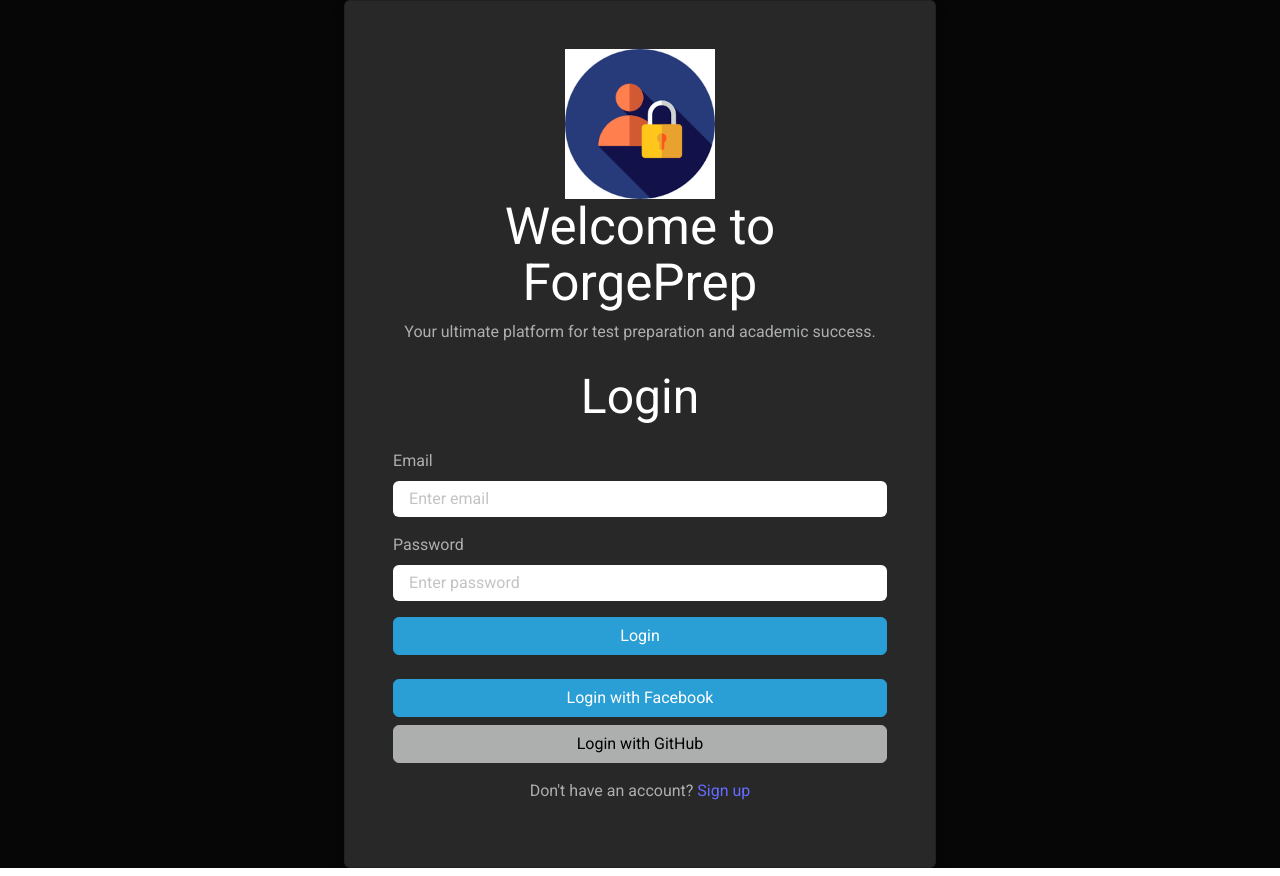
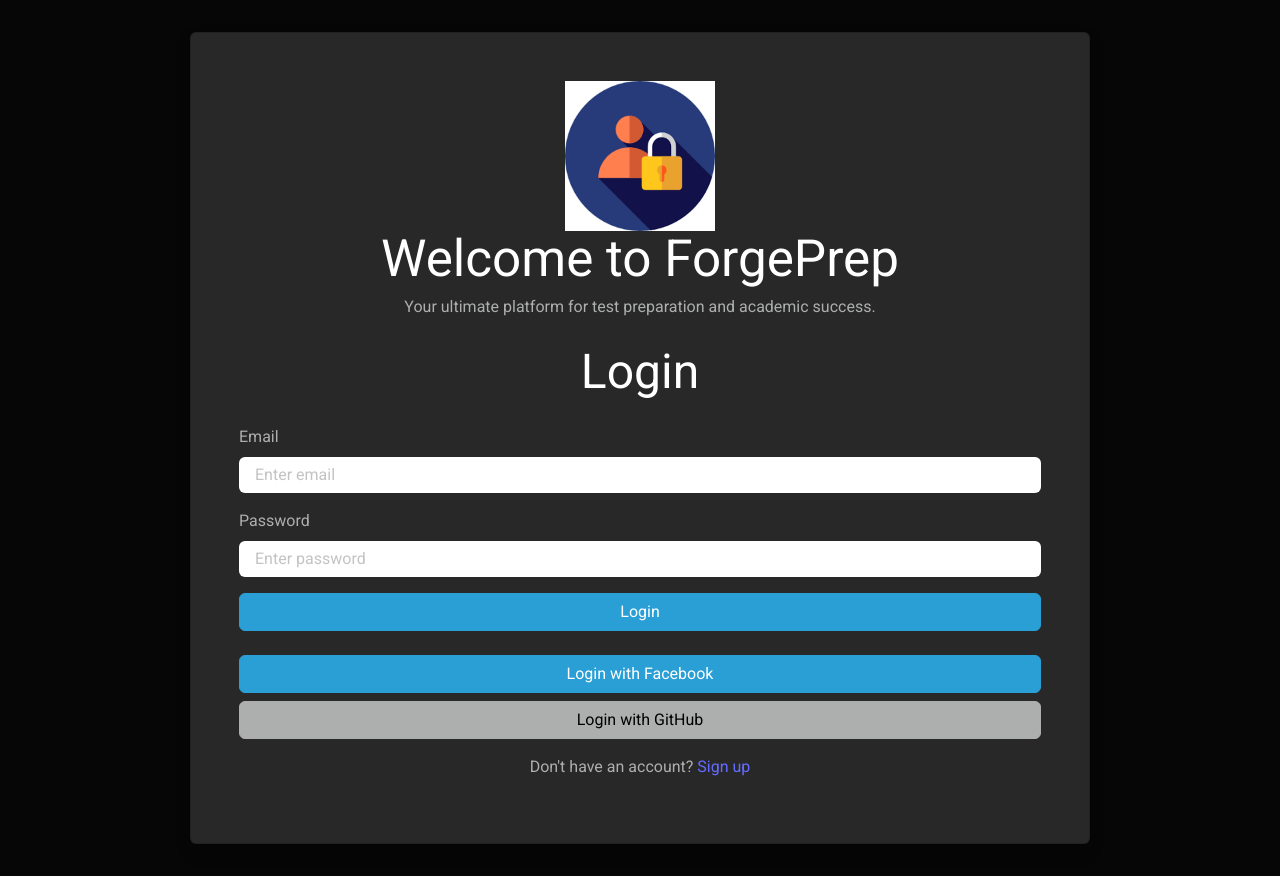
Before and after one commit to mvxconrad/ForgePrep, a React (Vite) app in the folder frontend/forgeprep-frontend/: page /login in a window 1280 px wide. Built offline with nearby package versions, Linux system fonts and the light colour scheme.

Commit message:
tweaked navbar and page layouts and tried to fix username not appearing

```diff
--- a/frontend/forgeprep-frontend/src/index.css
+++ b/frontend/forgeprep-frontend/src/index.css
@@ -25,8 +25,7 @@ a:hover {
 body {
   margin: 0;
   display: flex;
-  justify-content: center; /* Horizontally centers content */
-  align-items: center; /* Vertically centers content */
+  flex-direction: column;
   min-width: 320px;
   min-height: 100vh;
 }
@@ -104,3 +103,10 @@ button:focus-visible {
 .custom-navbar .navbar-collapse.collapse.show {
   display: block !important;
 }
+
+/* Container styles for pages */
+.container {
+  padding: 2rem;
+  max-width: 1200px;
+  margin: 0 auto;
+}
--- a/frontend/forgeprep-frontend/src/pages/Dashboard.jsx
+++ b/frontend/forgeprep-frontend/src/pages/Dashboard.jsx
@@ -24,7 +24,15 @@ const Dashboard = () => {
         const data = await response.json();
         console.log("Dashboard data:", data); // Debugging log
 
-        setUsername(data.user); // Set the user's name
+        // Check the structure of the data and set the username accordingly
+        if (data.user && data.user.username) {
+          setUsername(data.user.username); // Assuming the username is nested under data.user
+        } else if (data.username) {
+          setUsername(data.username); // Assuming the username is directly under data
+        } else {
+          console.warn("Username not found in the response data");
+        }
+
         setRecentTests(data.recentTests || []);
         setGoals(data.goals || []);
         setStatistics(data.statistics || null);
```
